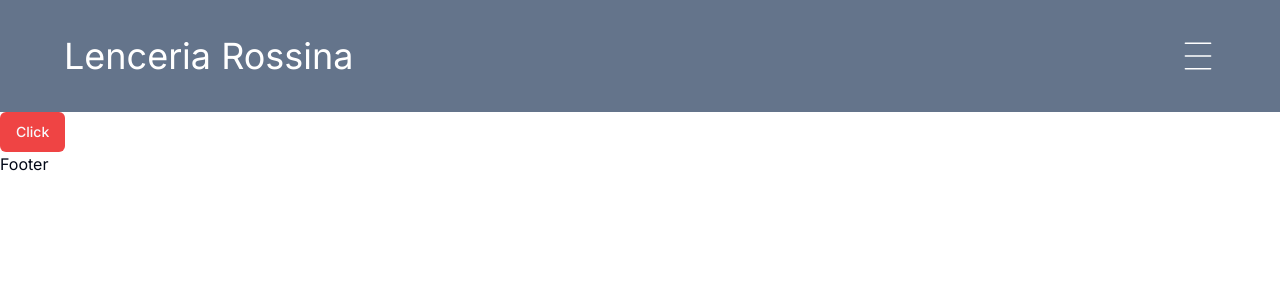
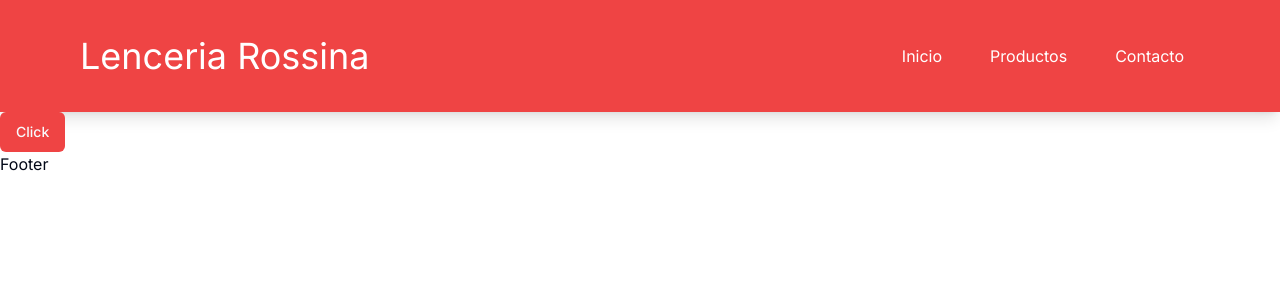
Before and after one commit to Mldamico/rossina, a Next.js app: page / in a window 1280 px wide. Shown: the top 300 px of the page. Built offline with nearby package versions, Linux system fonts and the light colour scheme.

Commit message:
Feat: nav links

```diff
--- a/package.json
+++ b/package.json
@@ -3,7 +3,7 @@
   "version": "0.1.0",
   "private": true,
   "scripts": {
-    "dev": "next dev",
+    "dev": "next dev --turbo",
     "build": "next build",
     "start": "next start",
     "lint": "next lint"
--- a/src/components/layout/Nav.tsx
+++ b/src/components/layout/Nav.tsx
@@ -1,16 +1,48 @@
 "use client";
 import { useUiStore } from "@/store/ui/ui-store";
-import React from "react";
+import Link from "next/link";
+import React, { useState } from "react";
 import { CiMenuBurger } from "react-icons/ci";
 
 export const Nav = () => {
   const openMenu = useUiStore((state) => state.openSideMenu);
+
   return (
-    <div className="w-full bg-slate-500 h-28 flex justify-between items-center px-16">
+    <div className="w-full bg-red-500 h-28 flex justify-between items-center px-10 sm:px-20 shadow-lg">
       <h1 className="text-white  text-2xl sm:text-4xl">Lenceria Rossina</h1>
-      <button onClick={() => openMenu()}>
-        <CiMenuBurger size={36} color="white" />
-      </button>
+      <div className="sm:hidden">
+        <button onClick={() => openMenu()}>
+          <CiMenuBurger size={36} color="white" />
+        </button>
+      </div>
+      <div className="hidden sm:flex">
+        <nav className="flex gap-4">
+          <div>
+            <Link
+              href={"/"}
+              className="text-white sm:px-2 md:px-4 py-2 hover:border-b-2 hover:border-white transition-all duration-75"
+            >
+              Inicio
+            </Link>
+          </div>
+          <div>
+            <Link
+              href={"/productos"}
+              className="text-white sm:px-2 md:px-4 py-2 hover:border-b-2 hover:border-white transition-all duration-75"
+            >
+              Productos
+            </Link>
+          </div>
+          <div>
+            <Link
+              href={"/contacto"}
+              className="text-white sm:px-2 md:px-4 py-2 hover:border-b-2 hover:border-white transition-all duration-75"
+            >
+              Contacto
+            </Link>
+          </div>
+        </nav>
+      </div>
     </div>
   );
 };
```
